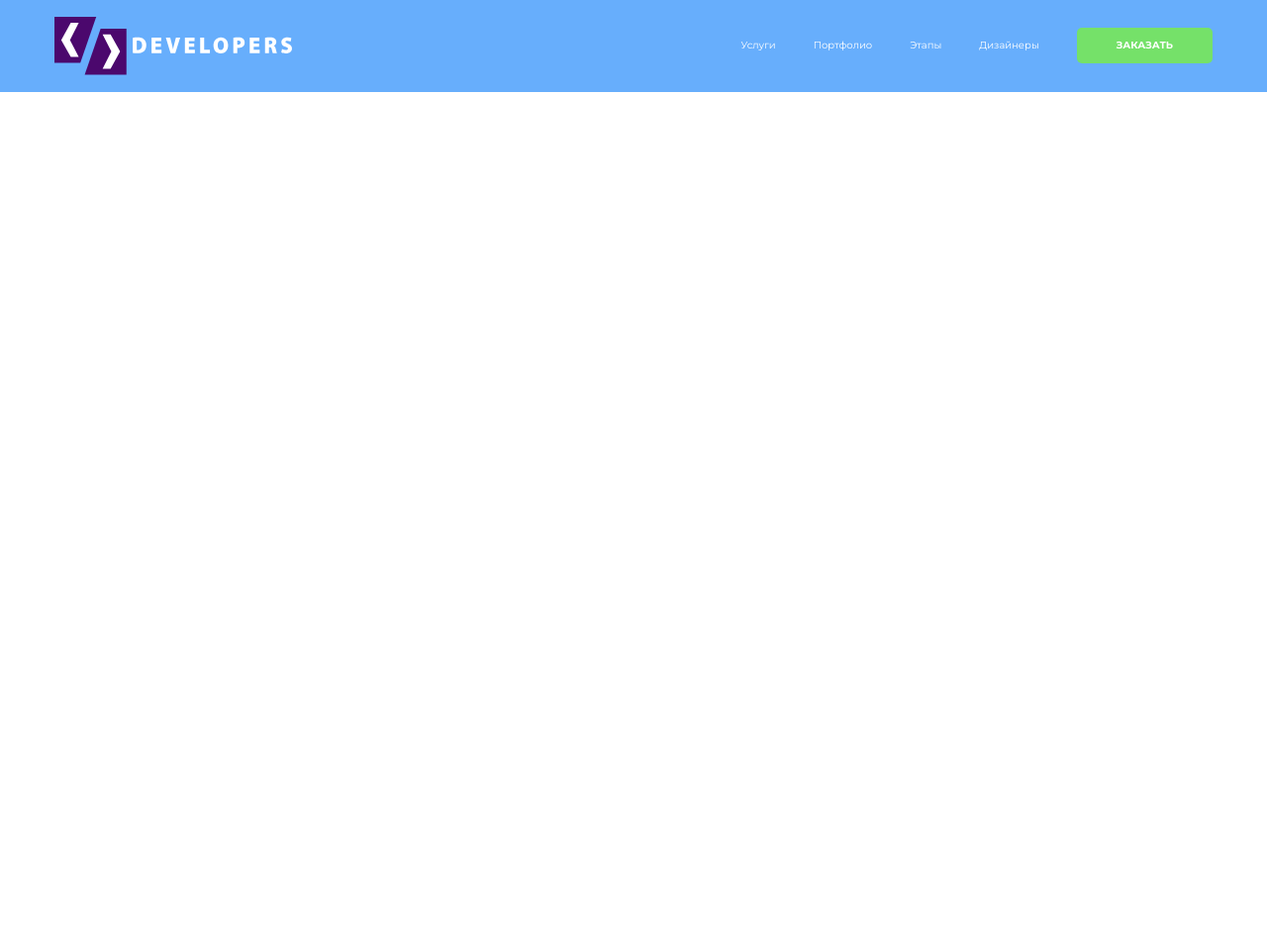
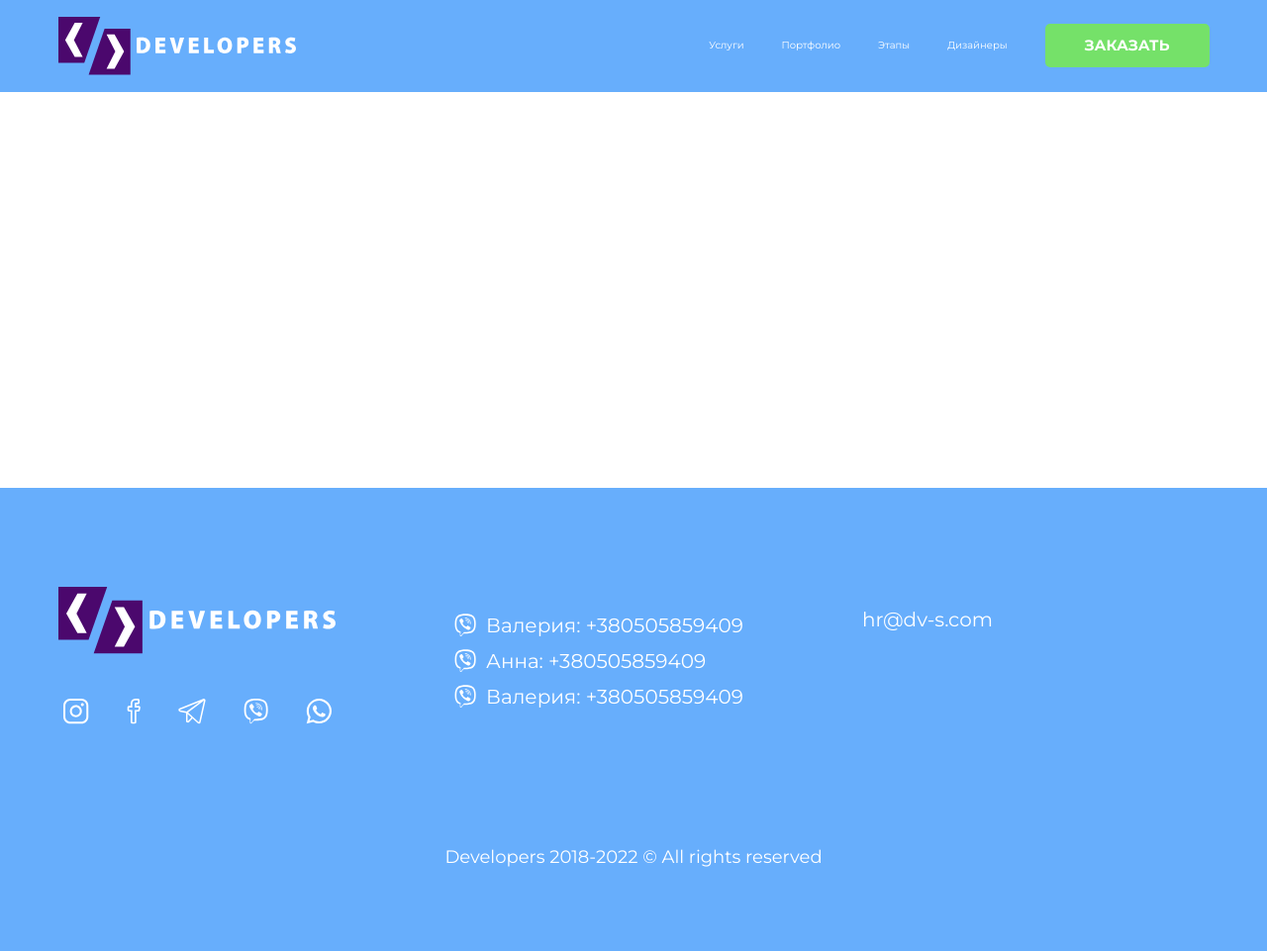
Before and after one commit to oleksandrway/developers_online_shop_in_a_week, a website built with Vite: page index.html in a window 1280 px wide. Shown: the whole page at 99% size. Before the commit the page ends 800 px from the top, so only its background shows below. Built offline with nearby package versions, Linux system fonts and the light colour scheme; some packages are replaced by stand-ins of ours.

Commit message:
footer
adaptability and hover efects

```diff
--- a/index.html
+++ b/index.html
@@ -19,8 +19,8 @@
       <img src="/logo.svg" alt="" class="header__logo max-w-24rem <md:max-w-13.5rem ">
       <nav>
         <ul
-          class="header__menu menu flex gap-3.8rem items-stretch align-middle text-base-1.6rem <lg:mr-2rem overflow-hidden h-5rem">
-          <li class="menu-item flex items-center border-b-white">
+          class="header__menu menu flex gap-3.8rem items-stretch align-middle text-base-1.6rem  <lg:mr-2rem overflow-hidden h-5rem ">
+          <li class="menu-item flex items-center">
             <a href="#">Услуги</a>
           </li>
           <li class="menu-item flex items-center">
@@ -46,6 +46,67 @@
     </div>
   </header>
 
+  <section class="dividerYet h-40rem"></section>
+
+  <footer class="footer bg-[var(--color-blue-dark)] text-white">
+    <div class="container">
+      <div class=" contacts ">
+        <div class="contacts__logo">
+          <img src="/logo.svg" alt="developers logo">
+        </div>
+        <div class="contacts__social">
+          <a href="#">
+            <img src="/footer/instagram.svg" alt="instagram logo">
+
+          </a>
+          <a href="#">
+            <img src="/footer/facebook.svg" alt="facebook logo">
+
+          </a>
+          <a href="#">
+            <img src="/footer/telegram.svg" alt="telegram logo">
+
+          </a>
+          <a href="#">
+            <img src="/footer/viber.svg" id="viber-logo" alt="viber logo">
+
+          </a>
+          <a href="#">
+            <img src="/footer/whatsapp.svg" alt="whatsapp logo">
+
+          </a>
+
+        </div>
+        <div class="contacts__numbers">
+
+
+          <a class="contacts__numbers-item" href="tel:380505859409">
+            <img src="/footer/viber.svg" alt="viber logo">
+            Валерия: +380505859409</a>
+
+
+
+          <a class="contacts__numbers-item" href="tel:380505859409">
+            <img src="/footer/viber.svg" alt="viber logo">
+            Анна: +380505859409</a>
+
+
+
+          <a class="contacts__numbers-item" href="tel:380505859409">
+            <img src="/footer/viber.svg" alt="viber logo">
+            Валерия: +380505859409</a>
+
+
+        </div>
+        <div class="contacts__email">
+          <a href="mailto:hr@dv-s.com">hr@dv-s.com</a>
+        </div>
+
+      </div>
+      <p class="copyright">Developers 2018-2022 © All rights reserved</p>
+    </div>
+  </footer>
+
   <script type="module" src="/main.js"></script>
 </body>
 
--- a/src/sass/base/config.scss
+++ b/src/sass/base/config.scss
@@ -26,7 +26,7 @@ body {
 }
 
 .container {
-  max-width: 122rem;
+  max-width: 121.3rem;
   margin: 0 auto;
   padding: 0 2.5rem;
   @screen <sm {
--- a/src/sass/base/reusable-elements.scss
+++ b/src/sass/base/reusable-elements.scss
@@ -1,3 +1,3 @@
 .btn {
-  @apply uppercase rounded-0.5rem  bg-[var(--color-green)] font-bold;
+  @apply uppercase rounded-0.5rem  bg-[var(--color-green)] font-bold text-1.5rem;
 }
--- /dev/null
+++ b/src/sass/components/footer.scss
@@ -0,0 +1,167 @@
+.footer {
+  padding: 10rem 0 8rem 0;
+
+  @screen <lg {
+    padding: 4.5rem 0 13.6rem 0;
+  }
+  .contacts {
+    display: grid;
+    grid-template-columns: repeat(3, max-content);
+    row-gap: 4.5rem;
+    column-gap: 12rem;
+    font-size: 2rem;
+
+    @screen <xl {
+      column-gap: 7rem;
+    }
+
+    @screen <lg {
+      grid-template-columns: max-content;
+      justify-content: center;
+    }
+
+    @screen <sm {
+      font-size: 16px;
+      gap: 0;
+
+      * {
+        max-width: 28rem;
+      }
+    }
+
+    &__logo {
+      grid-column: 1/2;
+
+      img {
+        width: 28rem;
+      }
+    }
+
+    &__social {
+      grid-column: 1/2;
+
+      display: flex;
+      gap: 3.8rem;
+      padding-left: 0.5rem;
+
+      @screen <lg {
+        width: 28rem;
+        margin-left: auto;
+        margin-right: auto;
+        padding-left: 0;
+
+        gap: 0;
+        justify-content: space-between;
+      }
+
+      @screen <sm {
+        width: 25rem;
+        padding-top: 6rem;
+      }
+
+      img {
+        height: 2.6rem;
+        transition: all 0.2s;
+
+        @screen <lg {
+          height: 3.2rem;
+        }
+
+        &:hover {
+          transform: scale(1.15);
+        }
+      }
+    }
+
+    &__numbers {
+      grid-column: 2/3;
+      grid-row: 1/3;
+      padding-top: 2.3rem;
+
+      @screen <lg {
+        grid-column: 1/2;
+        grid-row: 2/3;
+      }
+
+      @screen <sm {
+        padding-top: 2.6rem;
+        padding-left: 0.9rem;
+      }
+
+      &-item {
+        display: flex;
+        gap: 1rem;
+        transition: all 0.2s;
+
+        @screen <sm {
+          gap: 1.6rem;
+        }
+
+        &:hover {
+          transform: scale(1.05);
+        }
+        &:not(&:last-child) {
+          margin-bottom: 0.4rem;
+
+          @screen <sm {
+            margin-bottom: 0.6rem;
+          }
+        }
+
+        img {
+          width: 2.25rem;
+
+          @screen <lg {
+            width: 2.95rem;
+          }
+        }
+      }
+    }
+
+    &__email {
+      grid-column: 3/4;
+      grid-row: 1/3;
+      padding-top: 1.7rem;
+      width: 28rem;
+
+      @screen <lg {
+        grid-column: 1/2;
+        grid-row: 4/5;
+        padding-left: 1.4rem;
+      }
+
+      @screen <sm {
+        padding-top: 3.9rem;
+        padding-left: 3.3rem;
+      }
+
+      a {
+        transition: all 0.2s;
+        display: inline-block;
+
+        &:hover {
+          transform: scale(1.05);
+        }
+      }
+    }
+  }
+
+  .copyright {
+    text-align: center;
+    font-size: 1.8rem;
+    margin-top: 12rem;
+
+    @screen <lg {
+      max-width: 28rem;
+      margin-left: auto;
+      margin-right: auto;
+      margin-top: 6rem;
+    }
+
+    @screen <sm {
+      font-size: 14px;
+      margin-top: 2.4rem;
+      line-height: 1.4;
+    }
+  }
+}
--- a/src/sass/components/header.scss
+++ b/src/sass/components/header.scss
@@ -37,13 +37,11 @@
         width: 0;
         height: 2px;
         background-color: #fff;
-        transition: all 0.5s;
+        transition: all 0.4s;
       }
     }
     &:hover {
       a {
-        // border-bottom: 2px solid #fff;
-        // line-height: 1.5;
         &:after {
           width: 100%;
         }
--- a/src/sass/main.scss
+++ b/src/sass/main.scss
@@ -1,3 +1,4 @@
 @import "base/config.scss";
 @import "base/reusable-elements.scss";
 @import "components/header.scss";
+@import "components/footer.scss";
```
Also changed, not shown: public/footer/facebook.svg (added), public/footer/instagram.svg (added), public/footer/telegram.svg (added), public/footer/viber.svg (added), public/footer/whatsapp.svg (added).
